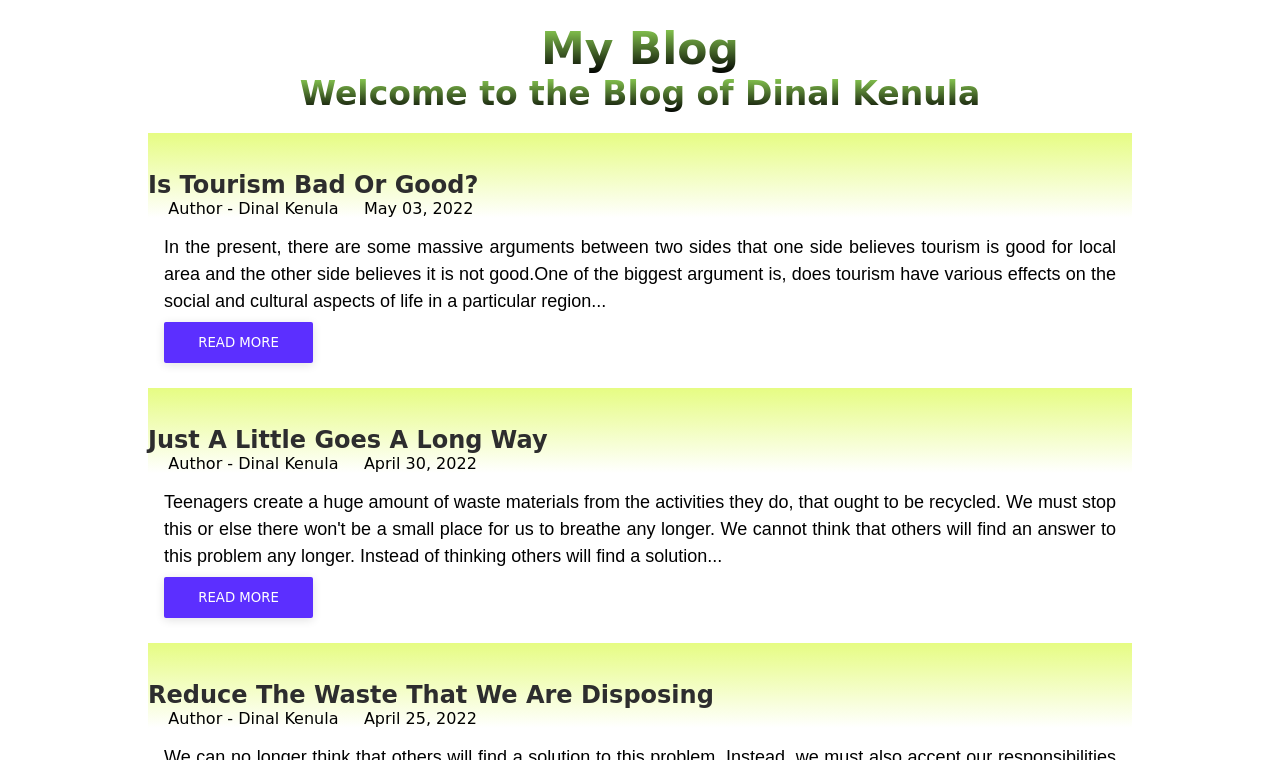
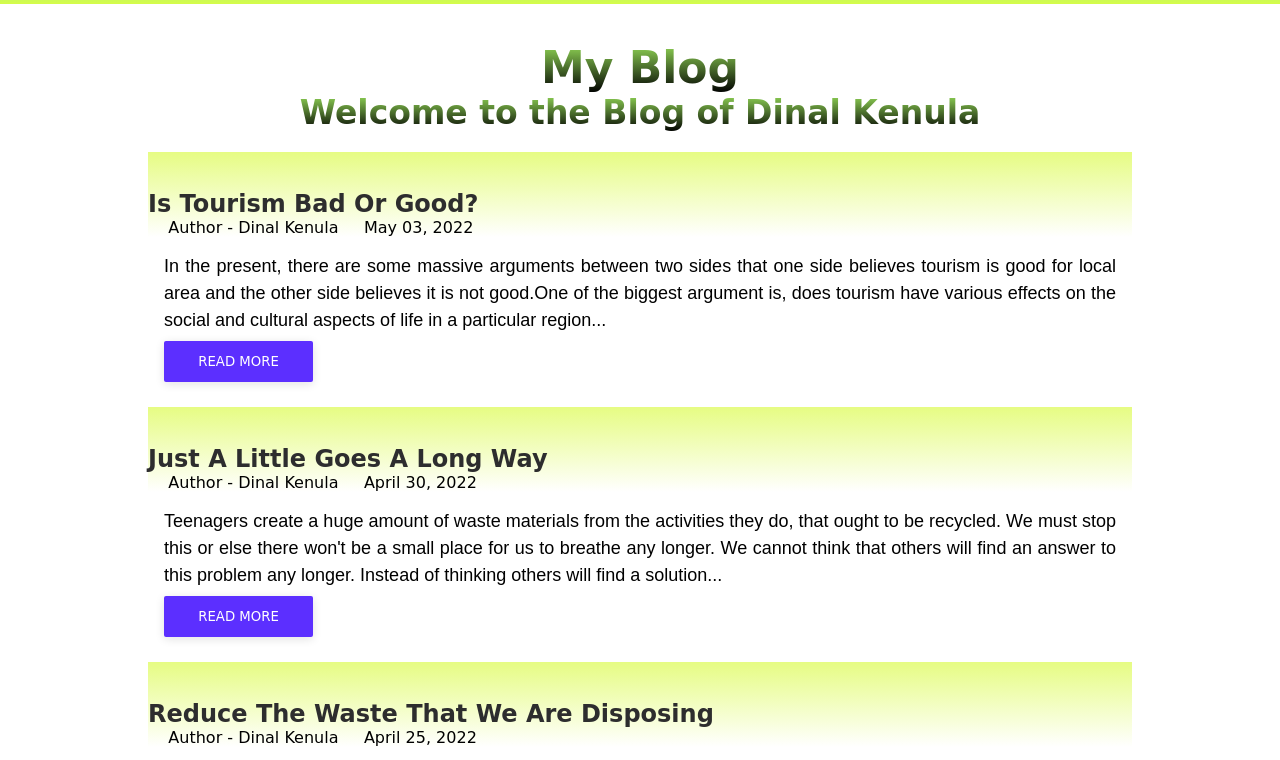
Before and after one commit to DinalKenula/DK-Creations, a plain HTML site: page Blog.html in a window 1280 px wide. Shown: the part 103-863 px from the top of the page. Drawn offline with Linux system fonts and the light colour scheme.

Commit message:
Update Blog.html

```diff
--- a/Blog.html
+++ b/Blog.html
@@ -5,6 +5,8 @@
    <meta http-equiv="X-UA-Compatible" content="IE=edge" />
    <meta name="viewport" content="width=device-width, initial-scale=1.0" />
    <link rel="stylesheet" href="main.css" />
+  <link rel="stylesheet" href="sub.css"/>
+  <link rel="stylesheet" href="blog.css/>
    <title style="background-color: blue;">Dinal Kenula</title>
  </head>
 <body>
```
